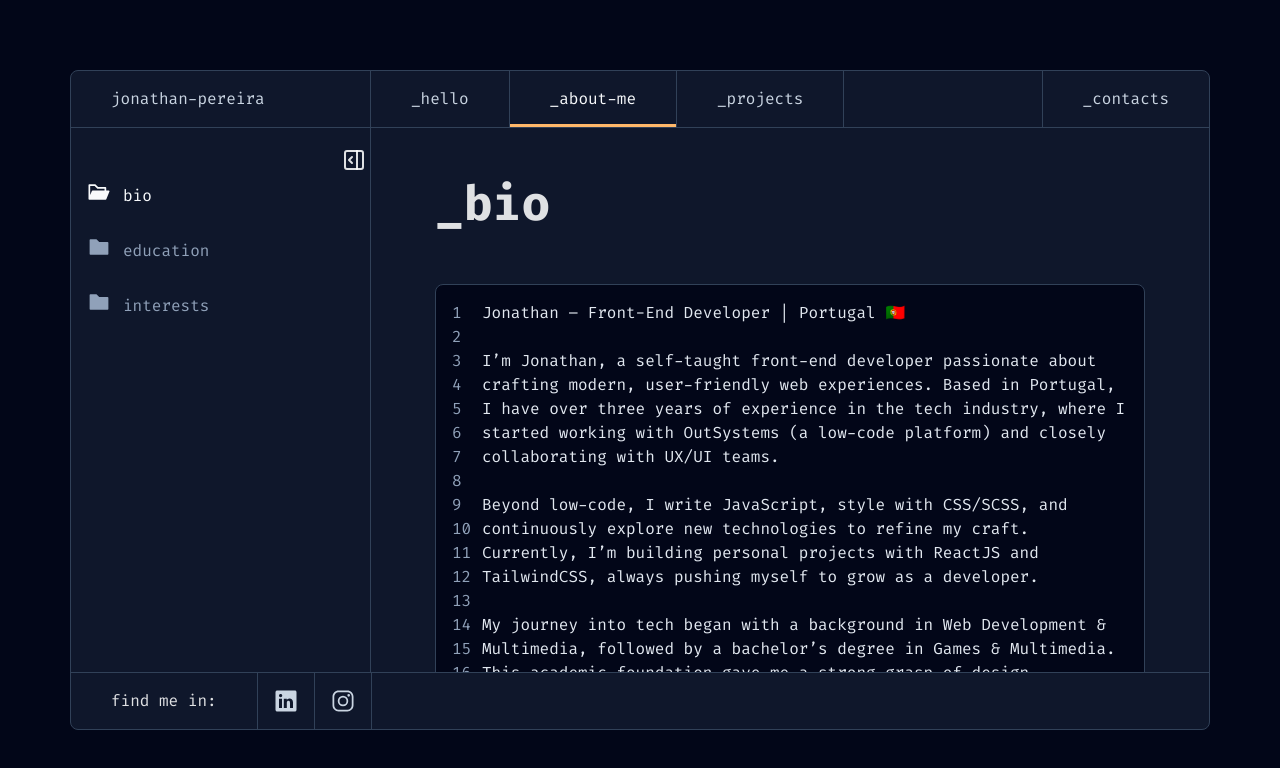
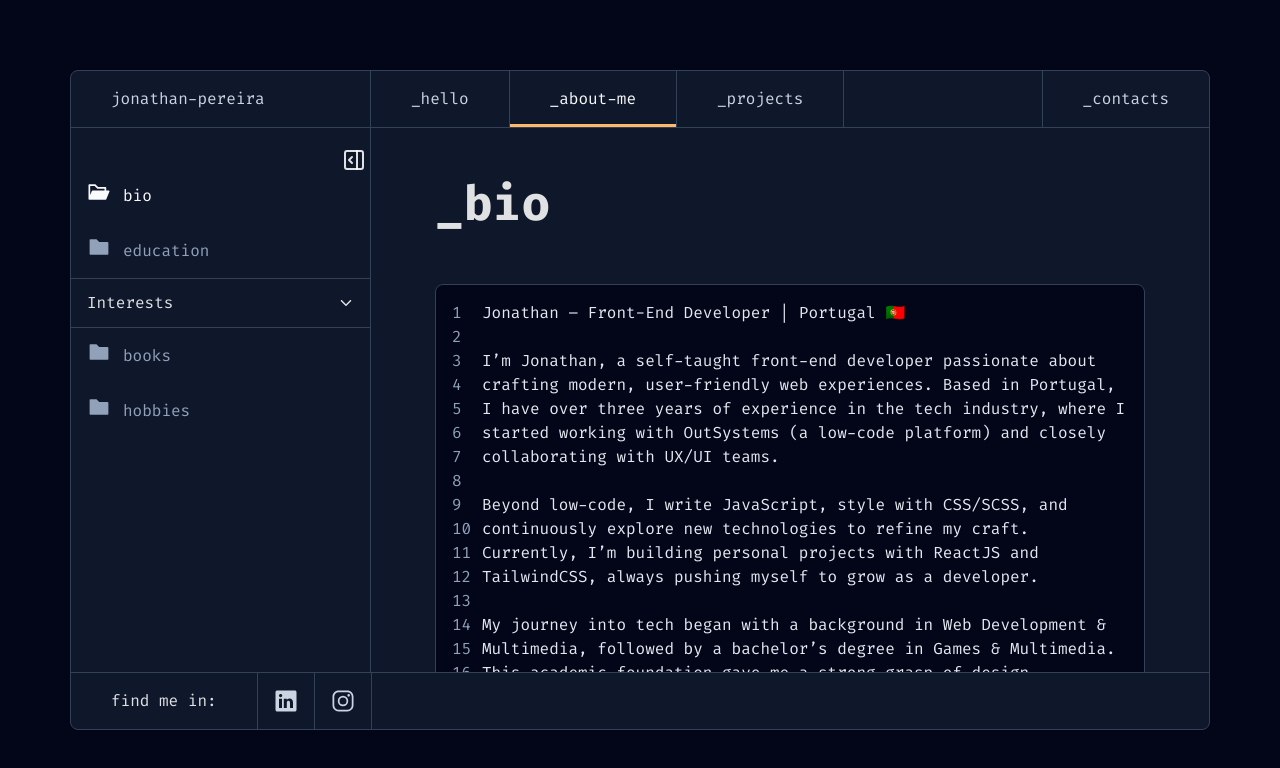
Before and after one commit to JonathanPereira1993/JonanthanPortfolio, a React (Vite) app: page /about in a window 1280 px wide. Shown: the top 768 px of the page. Built offline with nearby package versions, Linux system fonts and the light colour scheme.

Commit message:
feat: Add accordion component

```diff
--- /dev/null
+++ b/src/components/Accordion/Accordion.scss
@@ -0,0 +1,42 @@
+.accordion {
+  transition: all 300ms ease;
+
+  svg {
+    transition: transform 300ms ease;
+  }
+
+  &--expanded {
+    .accordion__content {
+      max-height: var(--dynamic-height);
+      opacity: 1;
+    }
+
+    .accordion__header {
+      svg {
+        transform: rotate(180deg);
+      }
+    }
+  }
+
+  &__header {
+    display: flex;
+    align-items: center;
+    justify-content: space-between;
+    max-height: 50px;
+    cursor: pointer;
+    padding: var(--space-s) var(--space-base);
+    border-top: 1px solid var(--theme-stroke);
+    border-bottom: 1px solid var(--theme-stroke);
+  }
+
+  &__content {
+    display: flex;
+    flex-direction: column;
+    overflow: hidden;
+    max-height: 0;
+    opacity: 0;
+    transition:
+      max-height 300ms ease,
+      opacity 300ms ease;
+  }
+}
--- /dev/null
+++ b/src/components/Accordion/Accordion.tsx
@@ -0,0 +1,50 @@
+import { useState, useRef, useEffect } from "react";
+import { IoIosArrowUp } from "react-icons/io";
+import "./Accordion.scss";
+
+type Props = {
+  isExpanded?: boolean;
+  headerText: string;
+  children: React.ReactNode;
+};
+
+const Accordion = ({ isExpanded = true, headerText, children }: Props) => {
+  const [expanded, setExpanded] = useState<boolean>(isExpanded);
+  const contentRef = useRef<HTMLDivElement | null>(null);
+  const [height, setHeight] = useState<string>("0px");
+
+  useEffect(() => {
+    if (contentRef.current) {
+      setHeight(expanded ? `${contentRef.current.scrollHeight}px` : "0px");
+    }
+  }, [expanded, children]);
+
+  const expandHandler = () => {
+    setExpanded((prev) => !prev);
+  };
+
+  return (
+    <div
+      className={`accordion ${expanded ? "accordion--expanded" : "accordion--closed"}`}
+    >
+      <div onClick={expandHandler} className="accordion__header">
+        {headerText}
+        <IoIosArrowUp />
+      </div>
+      <div
+        className="accordion__content"
+        ref={contentRef}
+        style={{
+          maxHeight: height,
+          opacity: expanded ? 1 : 0,
+          overflow: "hidden",
+          transition: "max-height 300ms ease, opacity 300ms ease",
+        }}
+      >
+        {children}
+      </div>
+    </div>
+  );
+};
+
+export default Accordion;
--- a/src/components/sidebar/SidebarItem.scss
+++ b/src/components/sidebar/SidebarItem.scss
@@ -9,4 +9,9 @@
   &.active {
     color: var(--heading-foreground);
   }
+
+  &--child {
+    margin-left: var(--space-m);
+    padding: var(--space-xxs) var(--space-base);
+  }
 }
--- a/src/components/sidebar/SidebarItem.tsx
+++ b/src/components/sidebar/SidebarItem.tsx
@@ -5,11 +5,18 @@ import "./SidebarItem.scss";
 type Props = {
   children: React.ReactNode;
   selected: boolean;
+  isChild?: boolean;
   onClick: (id: number) => void;
   id: number;
 };
 
-const SidebarItem = ({ id, children, onClick, selected = false }: Props) => {
+const SidebarItem = ({
+  id,
+  children,
+  onClick,
+  selected = false,
+  isChild = false,
+}: Props) => {
   const onClickHandler = () => {
     onClick(id);
   };
@@ -17,7 +24,7 @@ const SidebarItem = ({ id, children, onClick, selected = false }: Props) => {
   return (
     <div
       onClick={onClickHandler}
-      className={`sidebar-item ${selected && "active"}`}
+      className={`sidebar-item ${isChild && "sidebar-item--child"} ${selected && "active"}`}
     >
       <div className="sidebar-item__icon">
         {selected ? <AiFillFolderOpen size={24} /> : <AiFillFolder size={24} />}
--- a/src/pages/about/AboutPage.tsx
+++ b/src/pages/about/AboutPage.tsx
@@ -6,6 +6,7 @@ import CodeSnippet from "../../components/codeSnippet/CodeSnippet";
 import "./AboutPage.scss";
 import ContentLayout from "../../components/contentLayout/ContentLayout";
 import Button from "../../components/UI/button/Button";
+import Accordion from "../../components/Accordion/Accordion";
 
 const sidebarItems = [
   {
@@ -18,9 +19,17 @@ const sidebarItems = [
     field: "education",
     selected: false,
   },
+];
+
+const sidebarItemsInterests = [
   {
     id: 3,
-    field: "interests",
+    field: "books",
+    selected: true,
+  },
+  {
+    id: 4,
+    field: "hobbies",
     selected: false,
   },
 ];
@@ -45,6 +54,18 @@ const AboutPage = () => {
             {item.field}
           </SidebarItem>
         ))}
+        <Accordion isExpanded headerText="Interests">
+          {sidebarItemsInterests.map((interestItem) => (
+            <SidebarItem
+              key={interestItem.id}
+              id={interestItem.id}
+              onClick={onItemClickHandler}
+              selected={itemSelected === interestItem.id ? true : false}
+            >
+              {interestItem.field}
+            </SidebarItem>
+          ))}
+        </Accordion>
       </Sidebar>{" "}
       {itemSelected === 1 && (
         <ContentLayout title="_bio">
```
